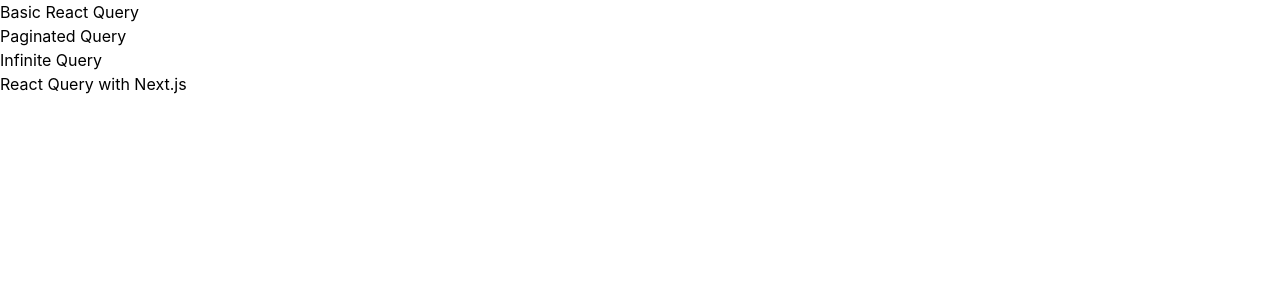
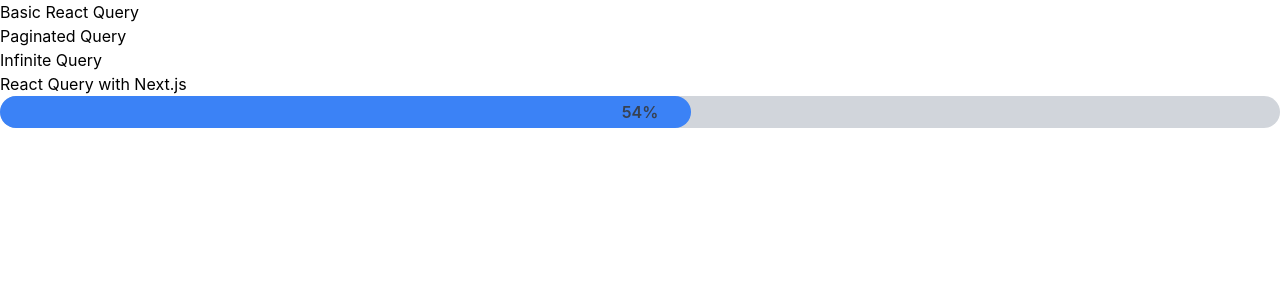
Before and after one commit to chaukhoa97/next12-tanstackQuery-basis, a Next.js app: page / in a window 1280 px wide. Shown: the top 300 px of the page. Built offline with nearby package versions, Linux system fonts and the light colour scheme.

Commit message:
minor change

```diff
--- a/package.json
+++ b/package.json
@@ -25,6 +25,8 @@
     "eslint-config-prettier": "latest",
     "eslint-plugin-react": "latest",
     "postcss": "latest",
+    "postcss-preset-mantine": "latest",
+    "postcss-simple-vars": "latest",
     "prettier": "latest",
     "tailwindcss": "latest"
   }
--- a/pages/index.js
+++ b/pages/index.js
@@ -1,4 +1,34 @@
 import Link from 'next/link'
+import { useState, useEffect } from 'react'
+
+const PercentageLineLoader = () => {
+  const [percentage, setPercentage] = useState(0)
+
+  useEffect(() => {
+    // Simulate a loading process by increasing the percentage over time
+    const interval = setInterval(() => {
+      if (percentage < 100) {
+        setPercentage((prevPercentage) => prevPercentage + 1)
+      }
+    }, 100)
+
+    return () => {
+      clearInterval(interval)
+    }
+  }, [percentage])
+
+  return (
+    <div className="relative h-8 w-full bg-gray-300 rounded-full">
+      <div
+        className="absolute top-0 left-0 h-full bg-blue-500 rounded-full"
+        style={{ width: `${percentage}%` }}
+      />
+      <div className="absolute inset-0 flex items-center justify-center text-gray-700 font-semibold">
+        {percentage}%
+      </div>
+    </div>
+  )
+}
 
 export default function Home() {
   return (
@@ -15,6 +45,7 @@
       <Link className="block" href="/react-query-with-next">
         React Query with Next.js
       </Link>
+      <PercentageLineLoader />
     </>
   )
 }
```
Also changed, not shown: 1 other file (tests, documents, lock files or other folders).
